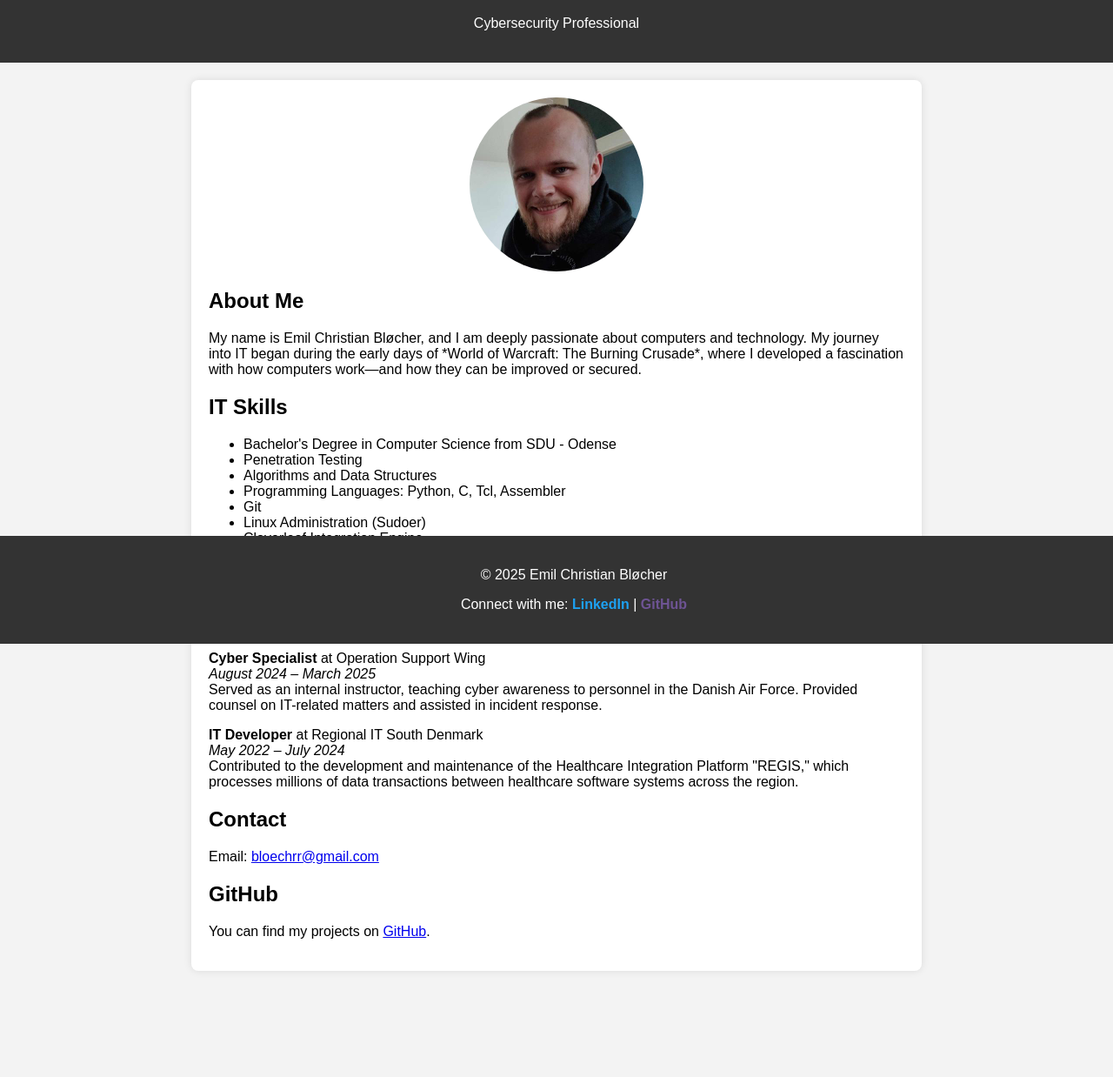
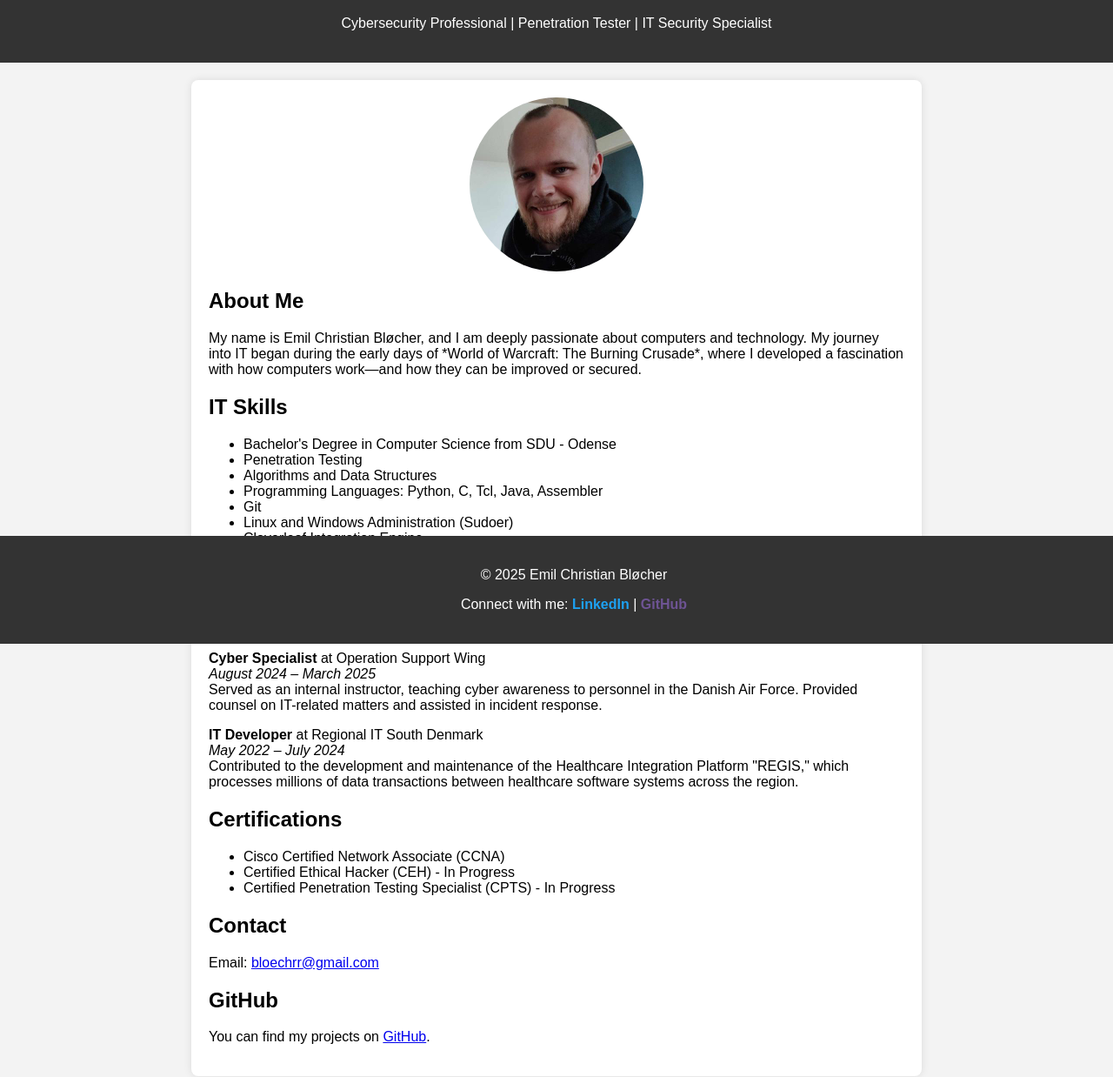
Before and after one commit to Obelicks/homepage, a plain HTML site: page index.html in a window 1280 px wide. Shown: the part 60-1298 px from the top of the page at 87% size. Before the commit the page ends 1196 px from the top, so only its background shows below. Drawn offline with Linux system fonts and the light colour scheme.

Commit message:
Update Header, Skills and Cert

```diff
--- a/index.html
+++ b/index.html
@@ -77,7 +77,7 @@
 <body>
     <header role="banner">
         <h1>Emil Christian Bløcher</h1>
-        <p>Cybersecurity Professional</p>
+        <p>Cybersecurity Professional | Penetration Tester | IT Security Specialist</p>
     </header>
     <div class="container">
         <img src="images/personal.jpg" alt="Emil Christian Bløcher" class="profile-img" loading="lazy">
@@ -96,9 +96,9 @@
                     <li>Bachelor's Degree in Computer Science from SDU - Odense</li>
                     <li>Penetration Testing</li>
                     <li>Algorithms and Data Structures</li>
-                    <li>Programming Languages: Python, C, Tcl, Assembler</li>
+                    <li>Programming Languages: Python, C, Tcl, Java, Assembler</li>
                     <li>Git</li>
-                    <li>Linux Administration (Sudoer)</li>
+                    <li>Linux and Windows Administration (Sudoer)</li>
                     <li>Cloverleaf Integration Engine</li>
                 </ul>
             </section>
@@ -127,6 +127,14 @@
                 </p>
             </section>
             <section>
+                <h2>Certifications</h2>
+                <ul>
+                    <li>Cisco Certified Network Associate (CCNA) </li>
+                    <li>Certified Ethical Hacker (CEH) - In Progress</li>
+                    <li>Certified Penetration Testing Specialist (CPTS) - In Progress   </li>
+                </ul>
+            </section>
+            <section>
                 <h2>Contact</h2>
                 <p>Email: <a href="mailto:bloechrr@gmail.com">bloechrr@gmail.com</a></p>
             </section>
```
